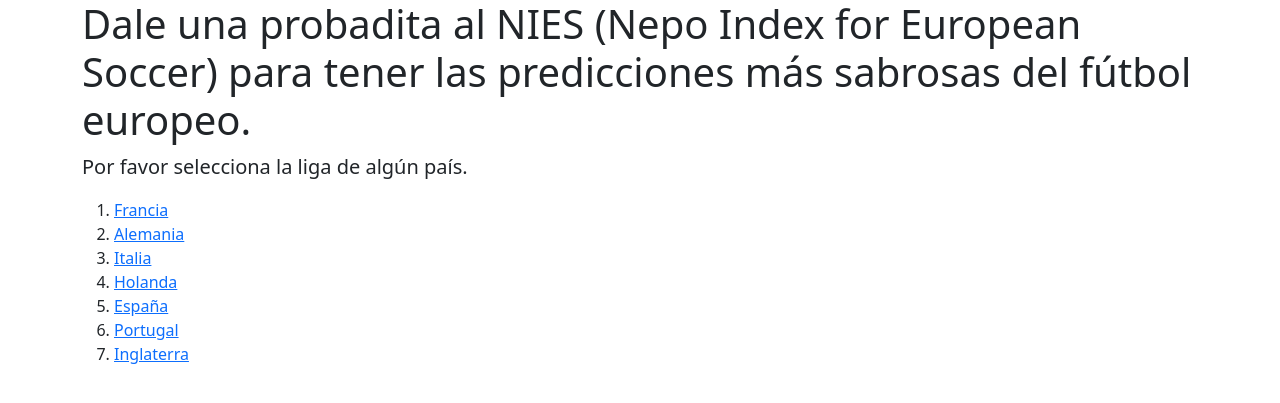
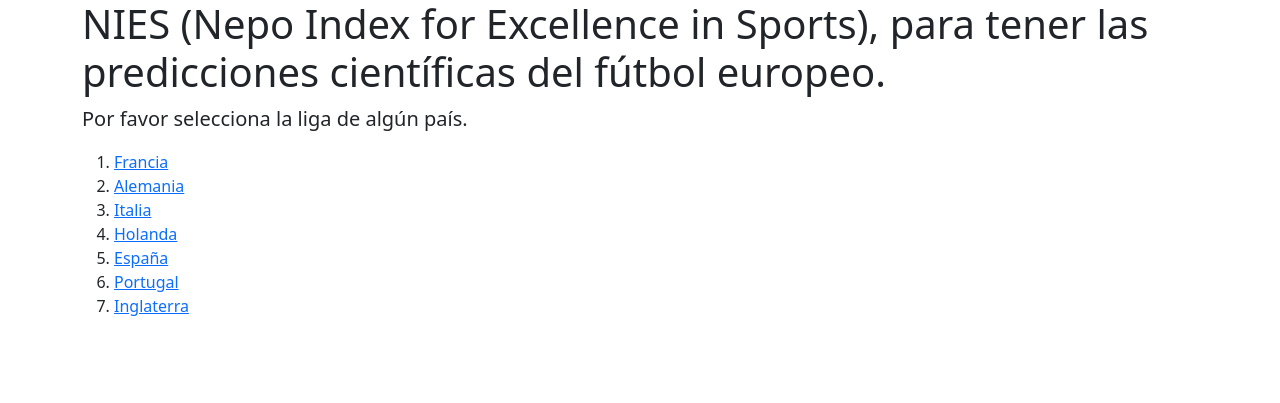
Before and after one commit to niesfutbol/probability_and_bets, a Flask app: page / in a window 1280 px wide. Shown: the top 403 px of the page. Run offline with Flask 3, Linux system fonts and the light colour scheme.

Commit message:
🚧 Update name

```diff
--- a/nepomios/templates/choose_league.html
+++ b/nepomios/templates/choose_league.html
@@ -9,7 +9,7 @@
 <body>
 <div class="container">
 
-<h1>Dale una probadita al NIES (Nepo Index for European Soccer) para tener las predicciones más sabrosas del fútbol europeo. </h1>
+<h1>NIES (Nepo Index for Excellence in Sports), para tener las predicciones científicas del fútbol europeo. </h1>
 
 <p class="lead">Por favor selecciona la liga de algún país.</p>
 
```
